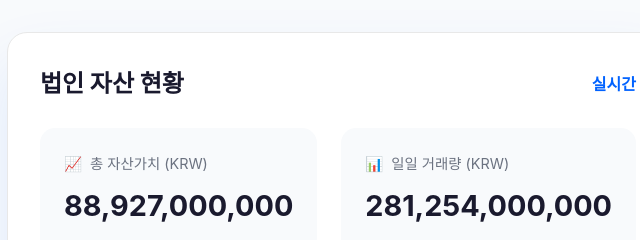
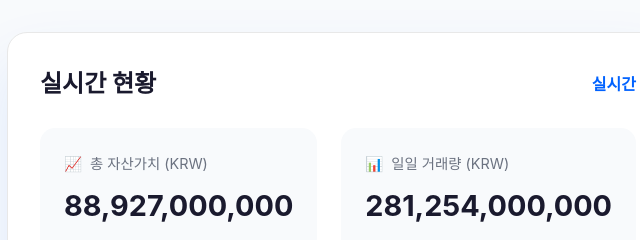
Before and after one commit to kwansubshim-cloud/coinone_business, a plain HTML site: page index.html in a window 1280 px wide. Shown: the part 259-499 px from the top of the page, 547-1187 px from the left. Drawn offline with Linux system fonts and the light colour scheme.

Commit message:
Update index.html

```diff
--- a/index.html
+++ b/index.html
@@ -656,7 +656,7 @@
             <div class="hero-visual">
                 <div class="dashboard-preview">
                     <div class="dashboard-header">
-                        <h3>법인 자산 현황</h3>
+                        <h3>실시간 현황</h3>
                         <span style="color: var(--primary-blue); font-weight: 600;">실시간</span>
                     </div>
                     <div class="dashboard-stats">
```
